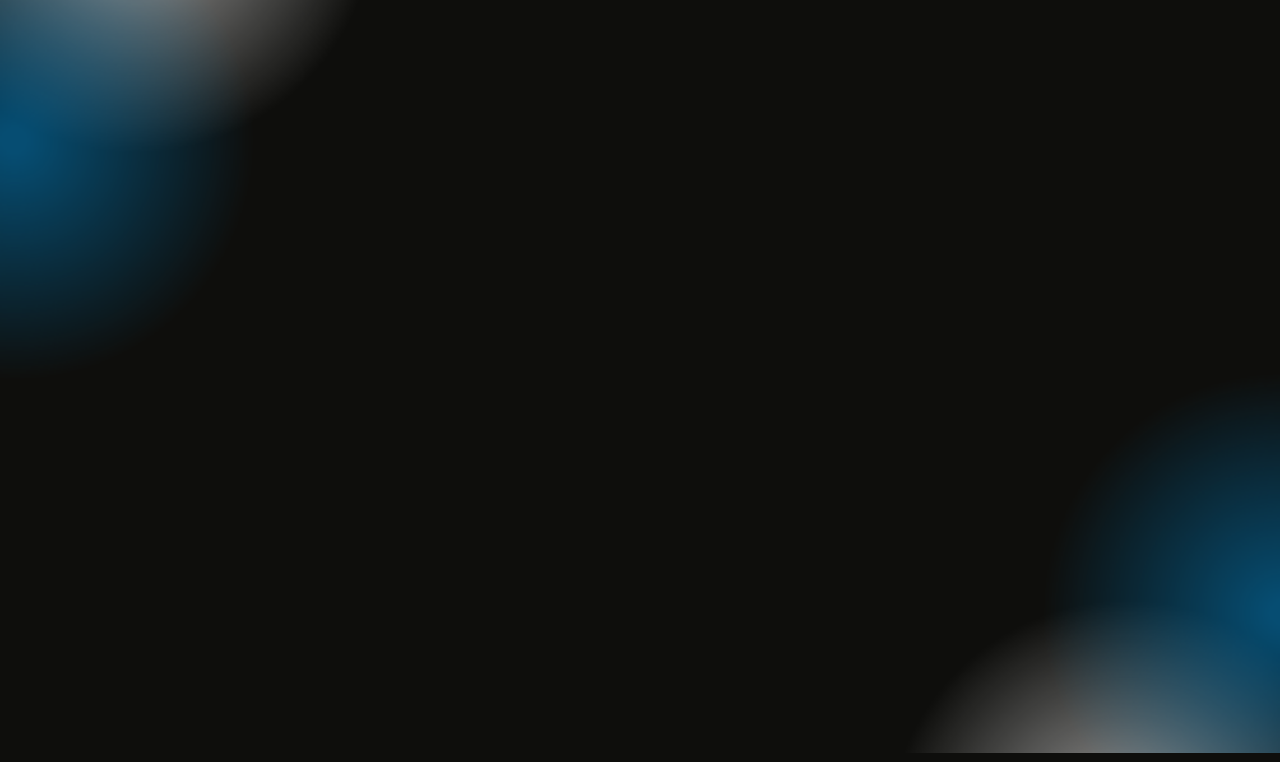
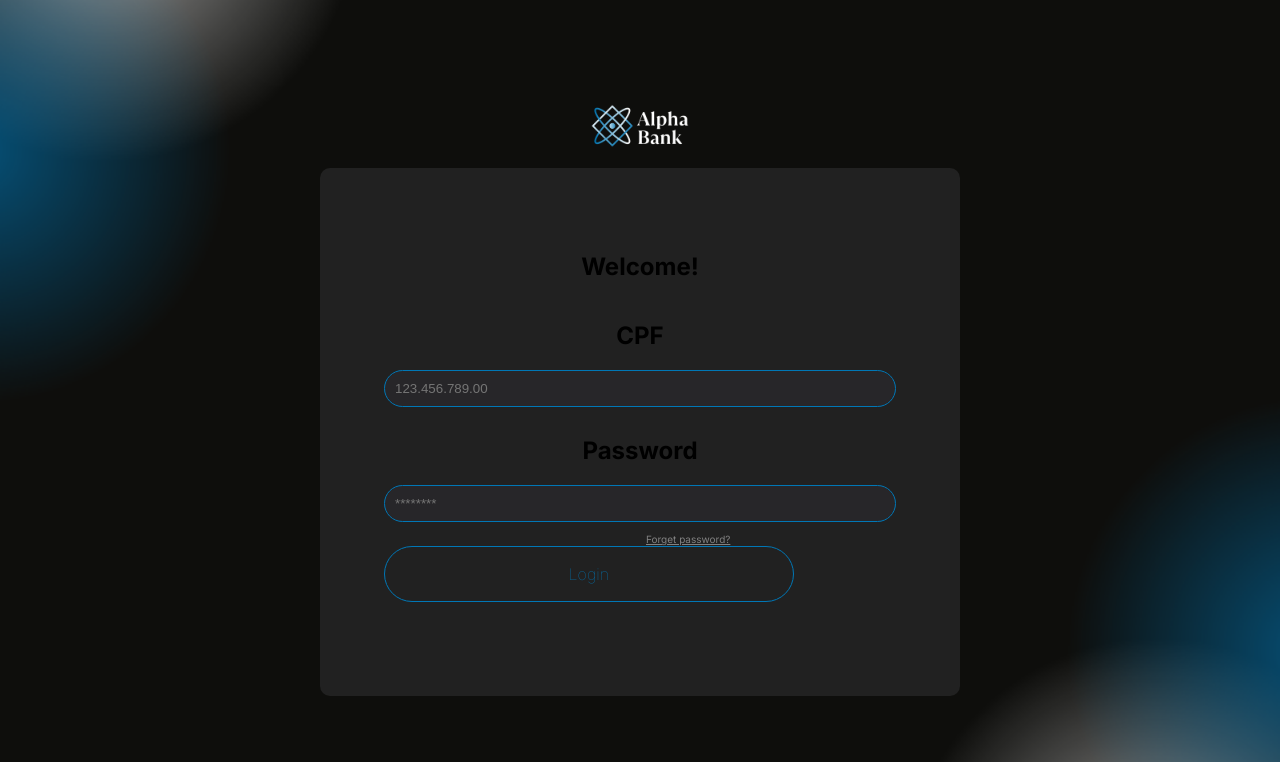
Before and after one commit to giifiuza/alphabank-FrontEnd, a React (Create React App) app: page / in a window 1280 px wide. Shown: the top 762 px of the page. Built offline with nearby package versions, Linux system fonts and the light colour scheme.

Commit message:
¨¨¨¨

```diff
--- a/src/components/ContainerLogin/index.js
+++ b/src/components/ContainerLogin/index.js
@@ -1,12 +1,28 @@
 import React from 'react'
 import logo from '../../assets/logo.png'
+import './style.css'
 
 function ContainerLogin() {
+
   return (
-    <div className='login'>
-      <img src={logo} />
+    <div className='container'>
+      <img src={logo} alt="Logo" className="logo" />
+      <section className="conteudo">
+
+        <div className="inputs">
+          <h1>Welcome!</h1>
+          <h2>CPF</h2>
+          <input type="cpf" placeholder="123.456.789.00" />
+          <h2>Password</h2>
+          <input type="text" placeholder="********" />
+          <button className='password'>Forget password?</button>
+          <button className='login'>
+            <p>Login</p>
+          </button>
+        </div>
+      </section>
     </div>
-  )
-}
+  );
+};
 
 export default ContainerLogin
--- a/src/components/ContainerLogin/style.css
+++ b/src/components/ContainerLogin/style.css
@@ -1,4 +1,68 @@
-.login img{
-  z-index: 1;
-  position: absolute;
+/* SeuComponente.css */
+.container{
+  margin: 0;
+  background-image: url('../../assets/fundo.png');
+  background-size: cover;
+  background-position: center;
+  width: 100%;
+  height: 100vh;
+  display: flex;
+  flex-direction: column;
+  align-items: center;
+  justify-content: center;
 }
+
+
+.conteudo {
+  background-color: #212121; /* Fundo da seção com transparência */
+  padding: 5%;
+  border-radius: 10px;
+  text-align: center;
+  width: 40%;
+  height: 50vh;
+}
+
+.logo {
+  width: 100px; /* Ajuste o tamanho da logo conforme necessário */
+  height: auto;
+  margin-bottom: 20px;
+}
+
+.inputs {
+  display: flex;
+  flex-direction: column;
+}
+
+.inputs input {
+  margin-bottom: 10px;
+  padding: 10px;
+  border-radius: 50px;
+  background-color: #272629;
+  border:1px solid #0077B6 ;
+  border-color: #0077B6;
+}
+
+.inputs input:hover{
+  border:1px solid #0077B6 ;
+}
+
+.password{
+  font-size: 10px;
+  color: #828282;
+  width: 60%;
+  margin-left: 50%;
+  text-decoration: underline;
+  background-color: transparent;
+}
+
+.login{
+  background-color: transparent;
+  border: 1px solid #0077B6;
+  width: 80%;
+  border-radius: 50px;
+  display: flex;
+  justify-content: center;
+  font-family: 'Inter';
+  font-weight: 100;
+  color: #0077B6;
+}
--- a/src/index.css
+++ b/src/index.css
@@ -3,6 +3,5 @@
 body {
   margin: 0;
   padding: 0;
-  background-color: #0E0E0C;
   font-family: 'Inter';
 }
--- a/src/pages/Login.jsx
+++ b/src/pages/Login.jsx
@@ -5,7 +5,7 @@ import ContainerLogin from '../components/ContainerLogin'
 function Login() {
   return (
     <>
-      <Fundo />
+      {/* <Fundo /> */}
       <ContainerLogin />
 
     </>
```
